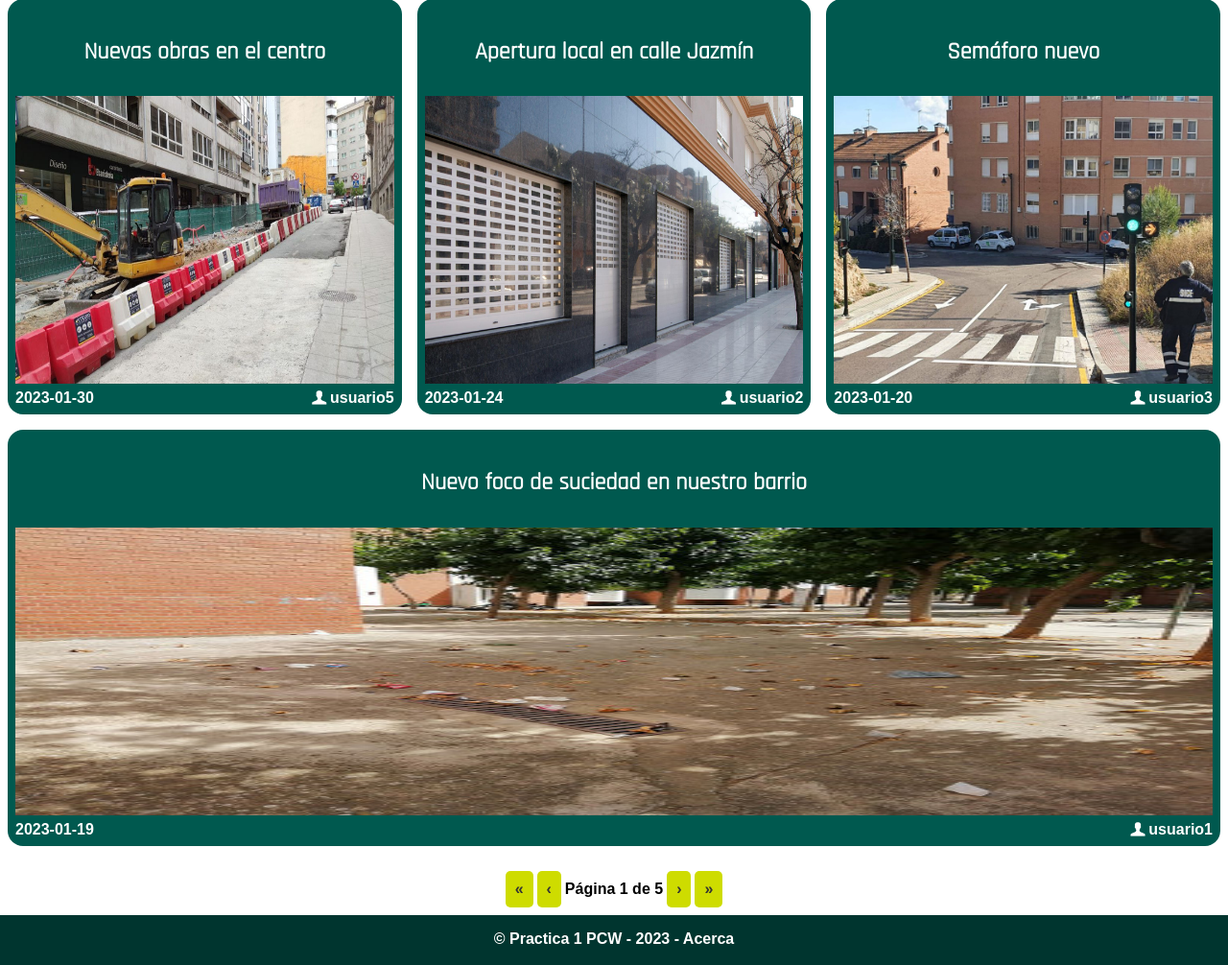
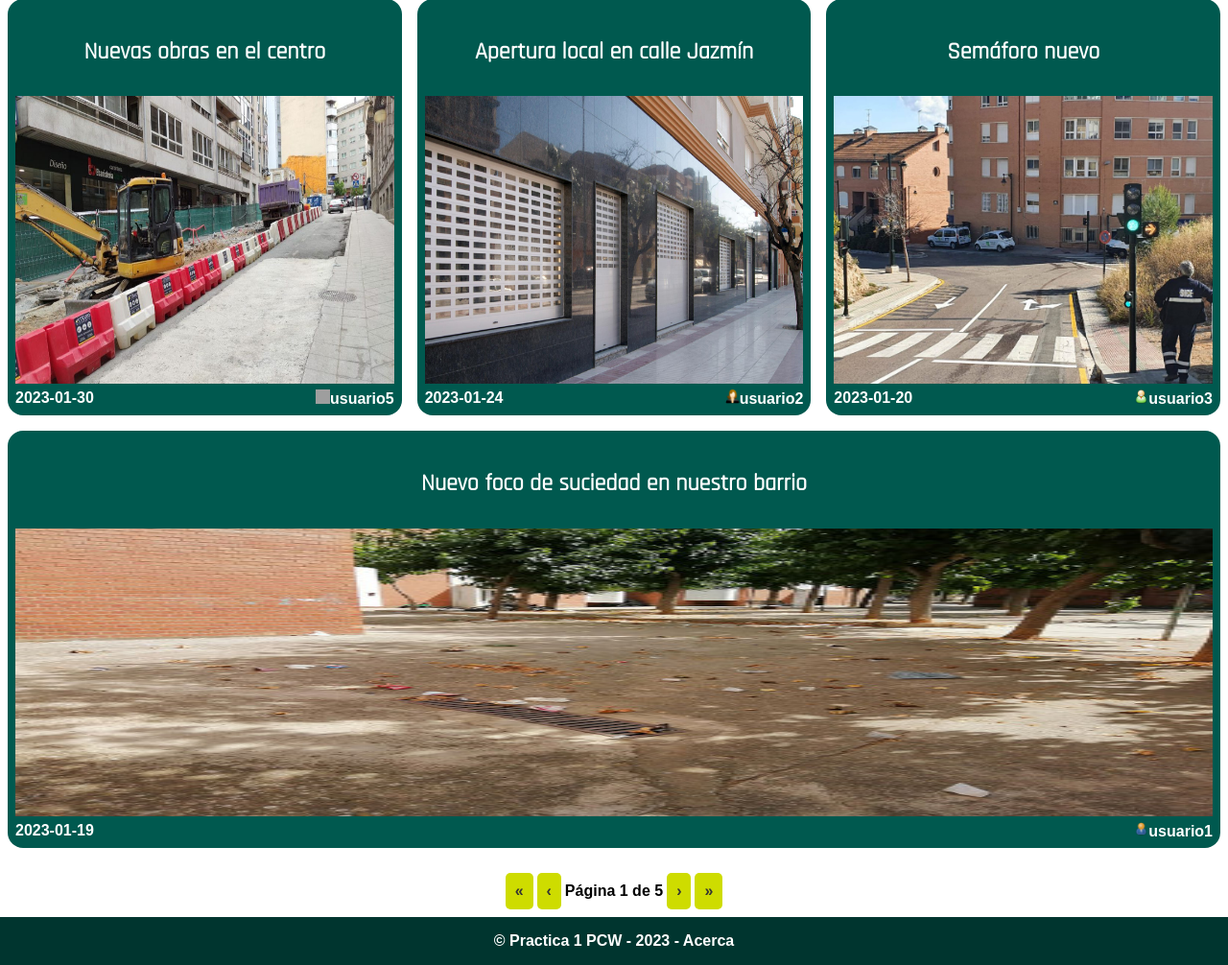
Before and after one commit to juanjo52/pcw_p2, a PHP site: page / in a window 1280 px wide. Shown: the part 518-1524 px from the top of the page at 96% size. Before the commit the page ends 1502 px from the top, so only its background shows below. Run offline with PHP 8.4, Linux system fonts and the light colour scheme; data comes from the database, SQL or seed files in the repository; grey boxes are pictures that could not be loaded.

Commit message:
Obtener imágenes de usuario de bbdd

```diff
--- a/css/index.css
+++ b/css/index.css
@@ -54,6 +54,7 @@ body > footer{
     color: #FFFFFF;
     font-weight: bold;
 }
+
 
 
 #seccion01 > div > article,
@@ -125,11 +126,19 @@ body > nav > ul > li > a{
     transition: all .5s ease-in-out;
 }
 
+
 .fotosPubli {
     width: 100%;
     height: 300px;
     object-fit: fill;
     object-position: bottom;
+}
+
+
+.fotosUsuario {
+    width: 15px;
+    height: 15px;
+    display: inline-block;
 }
 
 .fotosAcerca {
@@ -335,6 +344,7 @@ hr {
 }
 
 
+
 /*section > div > article > a > img:hover{
 
     filter: blur(5px); ----> estaba comentada esta linea
--- a/index.html
+++ b/index.html
@@ -8,11 +8,11 @@
     <title>P1</title>
     <link rel="stylesheet" href="cssfont/fontello.css">
     <link rel="stylesheet" href="./css/index.css">
+    <script src="./index.js"></script>
     <!-- en css salta advertencia -->
     <style>
         @import url('https://fonts.googleapis.com/css2?family=Rajdhani&display=swap');
     </style>
-    <script src="./index.js"></script>
 </head>
 <body>
     <header class="header">
--- a/index.js
+++ b/index.js
@@ -18,7 +18,8 @@ function mostrarPublicaciones() {
                         +
                         '<img src="./fotos/pubs/'+ e.imagen+'"'+'alt="nano coche" class="fotosPubli"> </a>'
                         +
-                        '<div> <span class="fechas">'+e.fechaCreacion+'</span> <span class="f2"><a class="icon-user">'+ e.autor +
+                        '<div> <span class="fechas">'+e.fechaCreacion+'</span> <span class="f2"><img src="./fotos/usuarios/'+e.fotoAutor+'" alt="foto user" class="fotosUsuario">'
+                        + e.autor +
                         '</span></div>';
 
 
```
